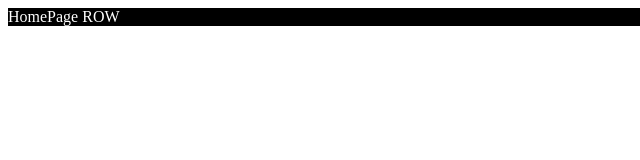
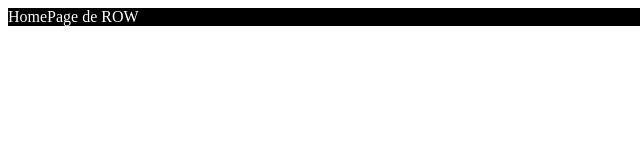
Before and after one commit to hasan-deriv/deploy-test, a Gatsby site in the folder themes/gatsby-theme-deriv/: page / in a window 1280 px wide. Shown: the full height of the page, 0-640 px from the left. Built offline with nearby package versions, Linux system fonts and the light colour scheme; Gatsby itself is replaced by a stand-in of ours.

Commit message:
chore: test

```diff
--- a/themes/gatsby-theme-deriv/src/pages/index.jsx
+++ b/themes/gatsby-theme-deriv/src/pages/index.jsx
@@ -3,7 +3,7 @@
 const HomePage = ({pageContext}) => {
     const {isEUPage} = pageContext;
     return (
-        <div style={{backgroundColor: "#000", color: "#fff"}}>HomePage {isEUPage ? "EU": "ROW"}</div>
+        <div style={{backgroundColor: "#000", color: "#fff"}}>HomePage de {isEUPage ? "EU": "ROW"}</div>
     )
 }
 
```
